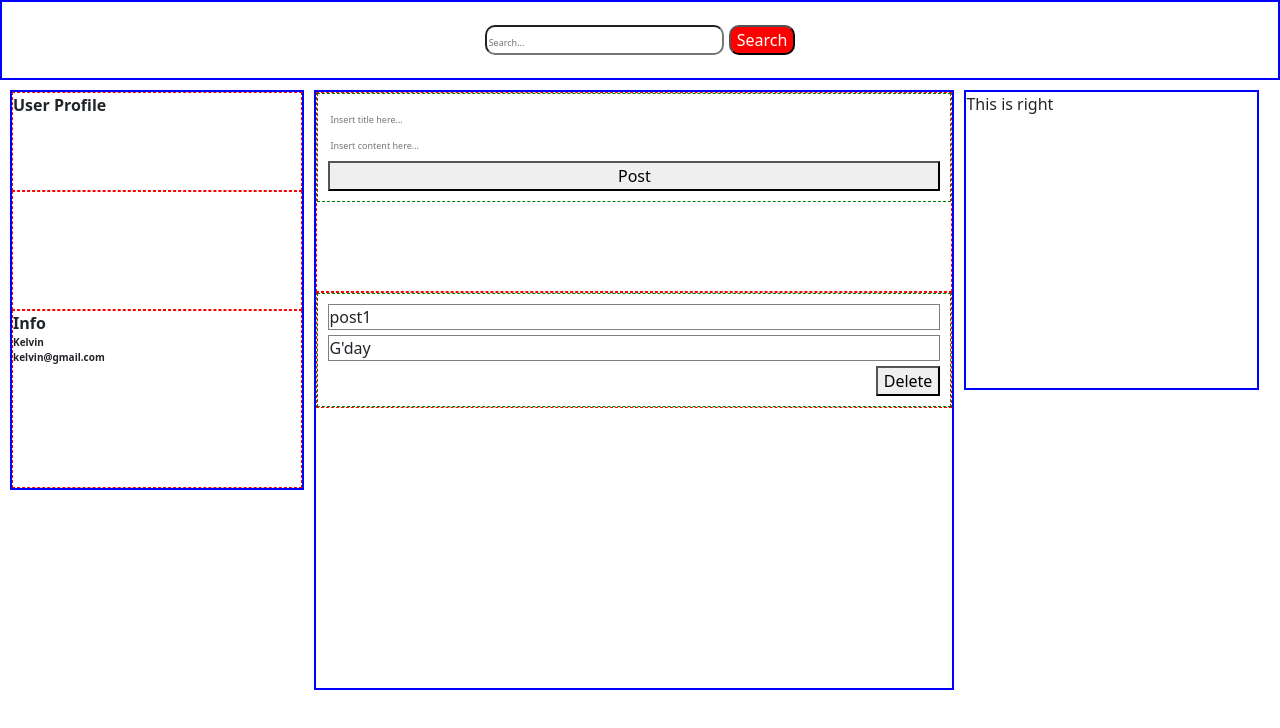
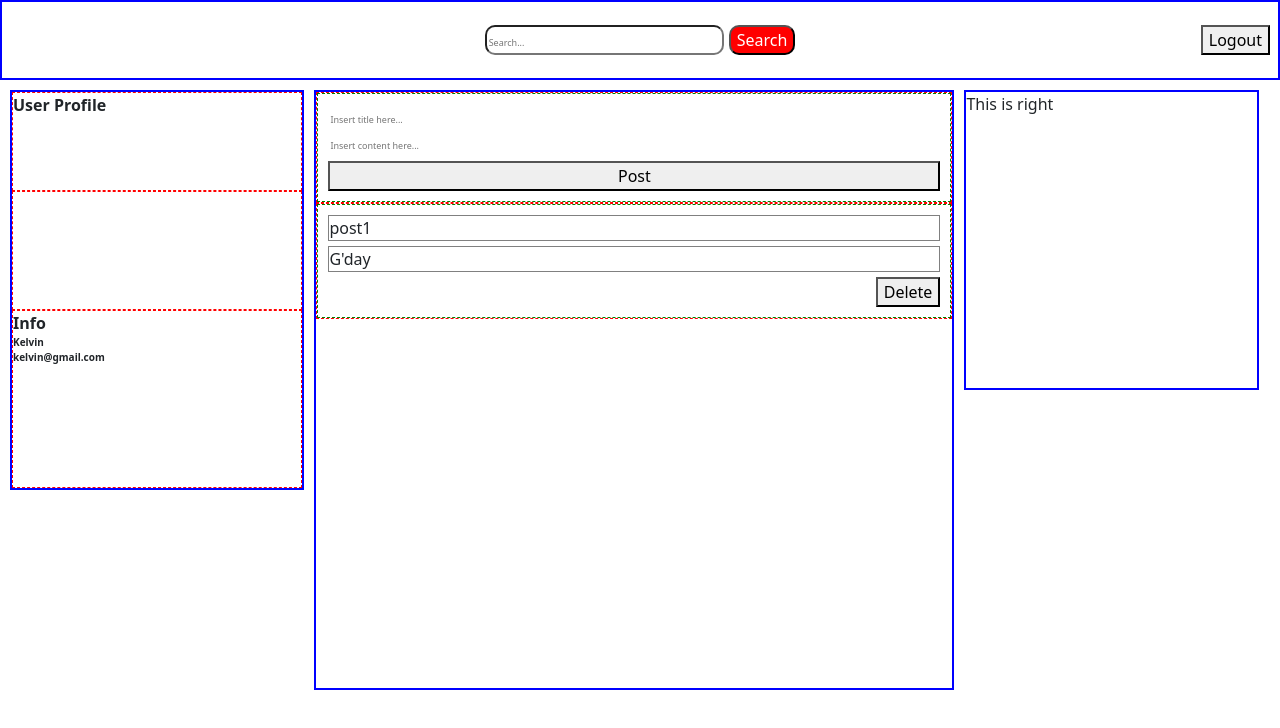
Before and after one commit to Kelvin-MKL/SocialMediaApp, a React (Create React App) app in the folder font-end/: page / in a window 1280 px wide. Shown: the top 728 px of the page. Built offline with nearby package versions, Linux system fonts and the light colour scheme.

Commit message:
isAuth feature added.
Assuming we had user authentication while this project is primarily demonstrating reducer hook and context API;

```diff
--- a/font-end/src/App.js
+++ b/font-end/src/App.js
@@ -6,16 +6,13 @@ import MiddleSection from "./components/middleSection";
 import TopSection from "./components/topSection";
 import { useReducer } from "react";
 import React from "react";
-import { reducer, ACTION } from "./helper/reducer";
+import { reducer, ACTION, initialState } from "./helper/reducer";
 
 const StateContext = React.createContext();
 const DispatchContext = React.createContext();
 
 function App() {
-  const [state, dispatch] = useReducer(reducer, {
-    user: { _id: "213", name: "Kelvin", email: "kelvin@gmail.com" },
-    posts: [{ _id: "1", title: "post1", content: "G'day" }],
-  });
+  const [state, dispatch] = useReducer(reducer, initialState);
 
   const handleCreatePost = (title, content) => {
     dispatch({
@@ -31,13 +28,18 @@ function App() {
     });
   };
 
+  const handleAuth = () => {
+    dispatch({ type: ACTION.AUTH });
+  };
+
   return (
     <>
       <div className='containerTop'>
-        <TopSection />
+        <TopSection isAuth={state.isAuth} onAuth={handleAuth} />
         <div className='containerMiddle'>
-          <LeftSection user={state.user} />
+          <LeftSection user={state.user} isAuth={state.isAuth} />
           <MiddleSection
+            isAuth={state.isAuth}
             posts={state.posts}
             createPost={handleCreatePost}
             deletePost={handleDelete}
--- a/font-end/src/components/info.jsx
+++ b/font-end/src/components/info.jsx
@@ -1,14 +1,14 @@
 import React from "react";
 
-function Info({ user }) {
+function Info({ user, isAuth }) {
   return (
     <div style={{ fontWeight: "bold" }} className='left-info'>
       Info
       <br></br>
       <div style={{ fontSize: "x-small" }}>
-        {user.name}
+        {isAuth && user.name}
         <br />
-        {user.email}
+        {isAuth && user.email}
       </div>
     </div>
   );
--- a/font-end/src/components/leftSection.jsx
+++ b/font-end/src/components/leftSection.jsx
@@ -3,12 +3,12 @@ import Title from "./title";
 import Portrait from "./portrait";
 import Info from "./info";
 
-function LeftSection({ user }) {
+function LeftSection({ user, isAuth }) {
   return (
     <div className='leftSection'>
       <Title />
       <Portrait />
-      <Info user={user} />
+      <Info user={user} isAuth={isAuth} />
     </div>
   );
 }
--- a/font-end/src/components/middleSection.jsx
+++ b/font-end/src/components/middleSection.jsx
@@ -1,20 +1,24 @@
 import React from "react";
 import MiddleTopSection from "./middleTopSection";
 
-function MiddleSection({ posts, createPost, deletePost }) {
+function MiddleSection({ posts, createPost, deletePost, isAuth }) {
   return (
     <div className='middleSection'>
-      <div className='innerMiddleTop'>
-        <MiddleTopSection createPost={createPost} />
+      <div style={{ height: "auto" }} className='innerMiddleTop'>
+        <MiddleTopSection createPost={createPost} isAuth={isAuth} />
       </div>
       <div className='innerMiddleBottom'>
         {posts.map((post) => (
           <div id={post._id} className='post-container'>
             <div className='post-title'>{post.title}</div>
             <div className='post-content'>{post.content} </div>
-            <div className='btn-del'>
-              <button onClick={() => deletePost(post)}>Delete</button>
-            </div>
+            {isAuth ? (
+              <div className='btn-del'>
+                <button onClick={() => deletePost(post)}>Delete</button>
+              </div>
+            ) : (
+              ""
+            )}
           </div>
         ))}
       </div>
--- a/font-end/src/components/middleTopSection.jsx
+++ b/font-end/src/components/middleTopSection.jsx
@@ -1,11 +1,13 @@
 import React, { useRef } from "react";
 
-function MiddleTopSection({ createPost }) {
+function MiddleTopSection({ createPost, isAuth }) {
   const titleRef = useRef();
   const contentRef = useRef();
 
   return (
     <div className='post-container'>
+      {isAuth ? (
+        <>
           <div className=''>
             <input
               ref={titleRef}
@@ -32,6 +34,10 @@ function MiddleTopSection({ createPost }) {
           >
             Post
           </button>
+        </>
+      ) : (
+        ""
+      )}
     </div>
   );
 }
--- a/font-end/src/components/topSection.jsx
+++ b/font-end/src/components/topSection.jsx
@@ -1,6 +1,6 @@
 import React from "react";
 
-function TopSection() {
+function TopSection({ isAuth, onAuth }) {
   return (
     <>
       <div className='topSection'>
@@ -13,6 +13,11 @@ function TopSection() {
         >
           Search
         </button>
+        <div style={{ position: "absolute", right: "10px" }}>
+          <button onClick={() => onAuth()}>
+            {isAuth ? "Logout" : "Login"}
+          </button>
+        </div>
       </div>
     </>
   );
--- a/font-end/src/helper/reducer.js
+++ b/font-end/src/helper/reducer.js
@@ -1,3 +1,9 @@
+export const initialState = {
+  user: { _id: "213", name: "Kelvin", email: "kelvin@gmail.com" },
+  isAuth: true,
+  posts: [{ _id: "1", title: "post1", content: "G'day" }],
+};
+
 export const reducer = (state, action) => {
   switch (action.type) {
     case "createPost":
@@ -18,6 +24,9 @@ export const reducer = (state, action) => {
       );
       return { ...state, posts: filtered };
 
+    case "auth":
+      return { ...state, isAuth: !state.isAuth };
+
     default:
       return console.log("default");
   }
@@ -26,4 +35,5 @@ export const reducer = (state, action) => {
 export const ACTION = {
   CREATEPOST: "createPost",
   DELETEPOST: "deletePost",
+  AUTH: "auth",
 };
```
Lines whose indentation alone changed are shown as unchanged.
